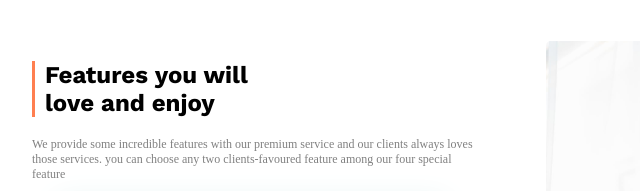
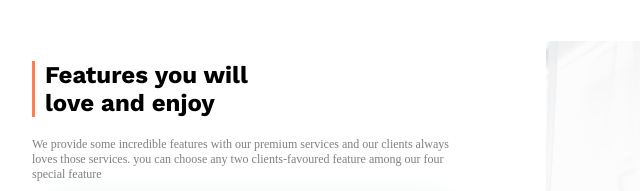
Before and after one commit to imhossain613/architects-squad, a plain HTML site: page index.html in a window 1280 px wide. Shown: the part 1540-1731 px from the top of the page, 156-796 px from the left. Drawn offline with nearby package versions, Linux system fonts and the light colour scheme.

Commit message:
final commit

```diff
--- a/index.html
+++ b/index.html
@@ -53,7 +53,7 @@
             <div class="feature-heading">
                 <div class="feature-detail-title">
                     <h2>Features you will <br> love and enjoy</h2>
-                    <p class="detail-description">We provide some incredible features with our premium service and our clients always loves those services. you can choose any two clients-favoured feature among our four special feature</p>
+                    <p class="detail-description">We provide some incredible features with our premium services and our clients always loves those services. you can choose any two clients-favoured feature among our four special feature</p>
                 </div>
                 <div class="detail">
                     <div class="detail-container">
```
